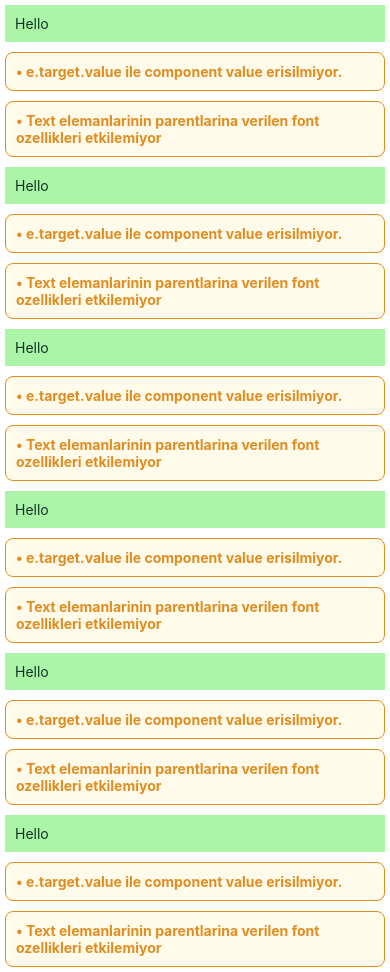
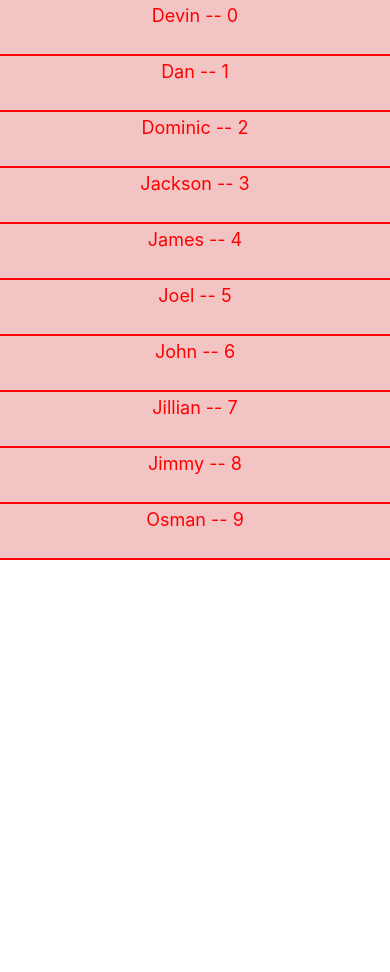
Before and after one commit to afatihyavasi/RNLearningPath, a React Native app: screen / in a window 390 px wide. After the commit the page ends 844 px from the top, so only its background shows below. Built offline with nearby package versions, Linux system fonts and the light colour scheme.

Commit message:
FlatList Example

```diff
--- a/src/App.js
+++ b/src/App.js
@@ -10,18 +10,12 @@ import React from 'react';
 import type {Node} from 'react';
 import {SafeAreaView, ScrollView} from 'react-native';
 import TextInputExample from './components/TextInputExample';
+import FlatListExample from './components/FlatListExample';
 
 const App: () => Node = () => {
   return (
     <SafeAreaView>
-      <ScrollView>
-        <TextInputExample />
-        <TextInputExample />
-        <TextInputExample />
-        <TextInputExample />
-        <TextInputExample />
-        <TextInputExample />
-      </ScrollView>
+      <FlatListExample />
     </SafeAreaView>
   );
 };
--- /dev/null
+++ b/src/components/FlatListExample.js
@@ -0,0 +1,52 @@
+import React from 'react';
+import {View, StyleSheet, Text, FlatList} from 'react-native';
+
+const FlatListExample = () => {
+  return (
+    <View>
+      <FlatList
+        data={[
+          {key: 'Devin'},
+          {key: 'Dan'},
+          {key: 'Dominic'},
+          {key: 'Jackson'},
+          {key: 'James'},
+          {key: 'Joel'},
+          {key: 'John'},
+          {key: 'Jillian'},
+          {key: 'Jimmy'},
+          {key: 'Osman'},
+        ]}
+        renderItem={({item, index}) => (
+          <View style={styles.itemContainer}>
+            <Text style={styles.item}>{`${item.key} -- ${index}`}</Text>
+          </View>
+        )}
+      />
+    </View>
+  );
+};
+
+const styles = StyleSheet.create({
+  container: {
+    flex: 1,
+    paddingTop: 22,
+  },
+  itemContainer: {
+    borderBottomWidth: 2,
+    borderBottomColor: 'red',
+    padding: 5,
+    backgroundColor: '#f3c4c4',
+    display: 'flex',
+    alignItems: 'center',
+  },
+  item: {
+    fontSize: 18,
+    height: 44,
+    color: 'red',
+  },
+  text: {
+    color: '#000000',
+  },
+});
+export default FlatListExample;
```
